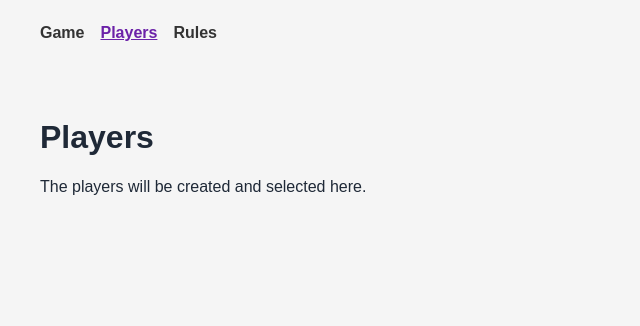
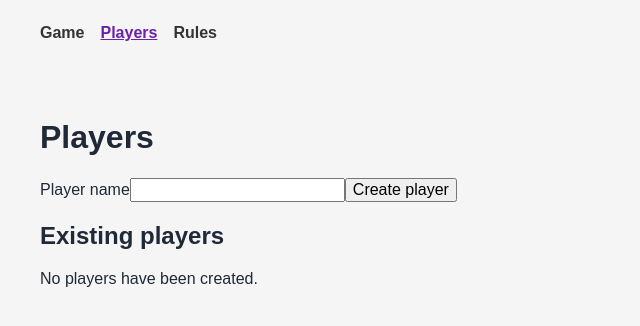
Before and after one commit to AArelsen/video-poker, a React (Vite) app: page /players in a window 1280 px wide. Shown: the top 326 px of the page, without its empty margins (0-640 px from the left). Built offline with nearby package versions, Linux system fonts and the light colour scheme.

Commit message:
lagt til spiller valg og laging

```diff
--- a/src/pages/PlayersPage.tsx
+++ b/src/pages/PlayersPage.tsx
@@ -1,8 +1,80 @@
+import { useState, type FormEvent } from "react";
+import { useGameStore } from "../store/gameStore";
+
 export function PlayersPage(){
+    const [name, setName] = useState("");
+    const [error, setError] = useState("");
+
+    const players = useGameStore((state) => state.players);
+    const currentPlayerId = useGameStore(
+        (state) => state.currentPlayerId,
+    );
+
+    const addPlayer = useGameStore((state)=>state.addPlayer);
+    const selectPlayer = useGameStore(
+        (state) => state.selectPlayer,
+    );
+
+    function handleSubmit(event: FormEvent<HTMLFormElement>){
+        event.preventDefault();
+        const playerCreated = addPlayer(name);
+
+        if(!playerCreated) {
+            setError("Enter a valid and unique player name.");
+            return;
+        }
+        setName("");
+        setError("");
+    }
+
+
     return(
         <main>
             <h1>Players</h1>
-            <p>The players will be created and selected here.</p>
+            <form onSubmit={handleSubmit}>
+                <label htmlFor="player-name">Player name</label>
+
+                <input
+                    id="player-name"
+                    type="text"
+                    value={name}
+                    onChange={(event) => setName(event.target.value)}
+                    maxLength={30}
+                />
+
+                <button type="submit">Create player</button>
+
+                {error && <p role="alert">{error}</p>}
+            </form>
+            <h2>Existing players</h2>
+
+            {players.length=== 0 ? (
+                <p>No players have been created.</p>
+            ) : (
+                <ul>
+                    {players.map((player) => {
+                        const isCurrentPlayer =
+                            player.id === currentPlayerId;
+                        return (
+                            <li key={player.id}>
+                                <span>
+                                    {player.name} - {player.coins} coins
+                                </span>
+                                <button
+                                    type="button"
+                                    onClick={() => selectPlayer(player.id)}
+                                    disabled={isCurrentPlayer}
+                                >
+                                    {isCurrentPlayer
+                                        ? "Current player"
+                                        : "Select player"
+                                    }
+                                </button>
+                            </li>
+                        );
+                    })}
+                </ul>
+            )}
         </main>
     );
 }
--- /dev/null
+++ b/src/store/gameStore.ts
@@ -0,0 +1,58 @@
+import { create } from "zustand";
+import { persist } from "zustand/middleware";
+import type { Player } from "../types/Player";
+
+interface GameStore {
+    players: Player[];
+    currentPlayerId: string | null;
+    addPlayer: (name: string) => boolean;
+    selectPlayer: (playerId: string) => void;
+}
+
+export const useGameStore = create<GameStore>()(
+   persist(
+    (set, get) =>({
+        players: [],
+        currentPlayerId: null,
+
+        addPlayer: (name) => {
+            const trimmedName = name.trim();
+
+            if(!trimmedName){
+                return false;
+            }
+
+            const playerExist = get().players.some(
+                (player) =>
+                    player.name.toLowerCase() === trimmedName.toLowerCase(),
+            );
+            if(playerExist) {
+                return false;
+            }
+            const newPlayer: Player = {
+                id: crypto.randomUUID(),
+                name: trimmedName,
+                coins: 100,
+            };
+
+            set((state)=>({
+                players: [...state.players, newPlayer],
+                currentPlayerId: newPlayer.id,
+            }));
+            return true;
+        },
+        selectPlayer:(playerId) => {
+            const playerExist = get().players.some(
+                (player)=> player.id === playerId,
+            );
+            if(!playerExist){
+                return;
+            }
+            set({currentPlayerId: playerId});
+        },
+    }),
+    {
+        name: "video-poker-storage",
+    },
+   ),
+);
--- /dev/null
+++ b/src/types/Player.ts
@@ -0,0 +1,5 @@
+export interface Player {
+    id: string;
+    name: string;
+    coins: number;
+}
```
